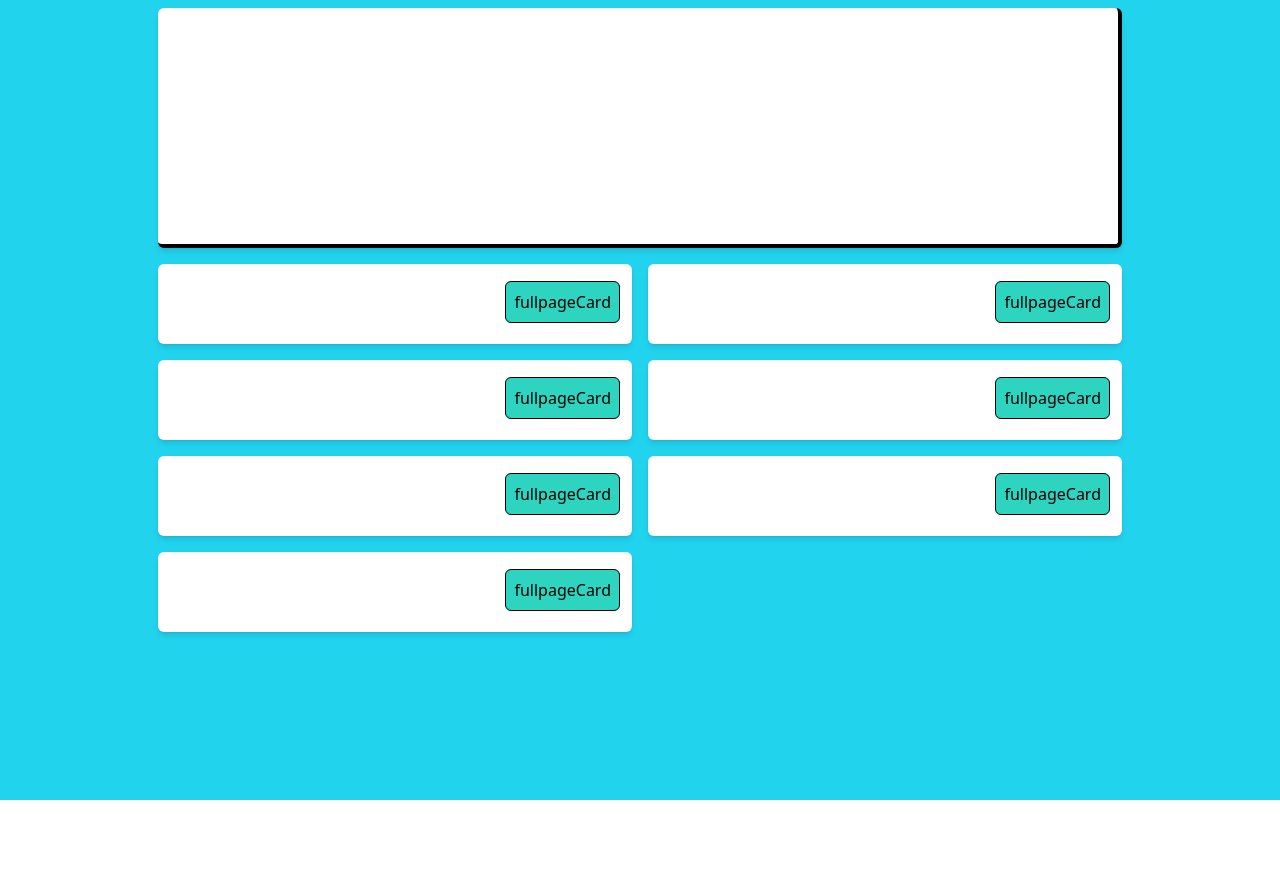
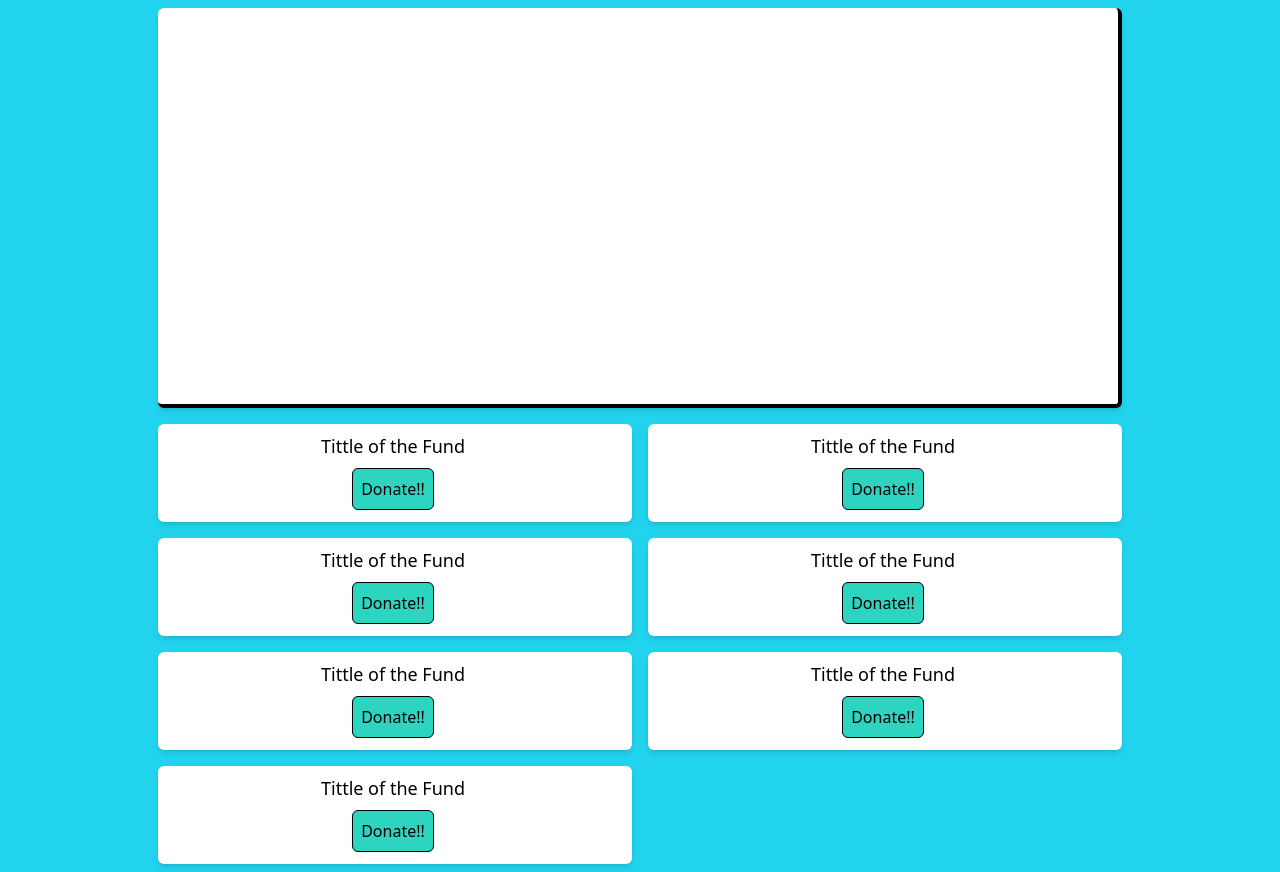
Before and after one commit to nisargsc/contribution-app, a Next.js app: page / in a window 1280 px wide. Before the commit the page ends 800 px from the top, so only its background shows below. Built offline with nearby package versions, Linux system fonts and the light colour scheme.

Commit message:
fund card layout added

```diff
--- a/components/fund_card.js
+++ b/components/fund_card.js
@@ -1,7 +1,10 @@
+import Link from "next/link";
+
 const FundCard = ({children}) => {
     return (
-        <div className="fund-card flex items-center justify-end">
-            {children}
+        <div className="fund-card flex items-center justify-center flex-col">
+            <p className="mt-2 text-lg font-medium">Tittle of the Fund</p>
+            <Link href="funds/1"><a><button className="button">Donate!!</button></a></Link>
         </div>
         )
     }
--- a/pages/index.js
+++ b/pages/index.js
@@ -7,33 +7,13 @@ export default function Home() {
         <>
             <TittleCard />
             <div className="grid grid-cols-1 lg:grid-cols-2">
-                <FundCard>
-                    <Link href="funds/1"><a><button className="button">fullpageCard</button></a></Link>
-                </FundCard>
-
-                <FundCard>
-                    <Link href="funds/2"><a><button className="button">fullpageCard</button></a></Link>
-                </FundCard>
-
-                <FundCard>
-                    <Link href="funds/3"><a><button className="button">fullpageCard</button></a></Link>
-                </FundCard>
-
-                <FundCard>
-                    <Link href="funds/4"><a><button className="button">fullpageCard</button></a></Link>
-                </FundCard>
-
-                <FundCard>
-                    <Link href="funds/5"><a><button className="button">fullpageCard</button></a></Link>
-                </FundCard>
-
-                <FundCard>
-                    <Link href="funds/6"><a><button className="button">fullpageCard</button></a></Link>
-                </FundCard>
-
-                <FundCard>
-                    <Link href="funds/7"><a><button className="button">fullpageCard</button></a></Link>
-                </FundCard>
+                <FundCard />
+                <FundCard />
+                <FundCard />
+                <FundCard />
+                <FundCard />
+                <FundCard />
+                <FundCard />
             </div>
         </>
     )
--- a/styles/globals.css
+++ b/styles/globals.css
@@ -8,11 +8,11 @@
 }
 
 .tittle-card {
-    @apply card h-60 border-4 border-black border-t-0 border-l-0;
+    @apply card min-h-[50vh] border-4 border-black border-t-0 border-l-0;
 }
 
 .fund-card {
-    @apply card h-20 border-4 border-white hover:border-black border-t-0 border-l-0;
+    @apply card border-4 border-white hover:border-black border-t-0 border-l-0;
 }
 
 .fullpage-card {
@@ -20,5 +20,6 @@
 }
 
 .button {
-    @apply m-2 p-2 bg-teal-400 hover:bg-teal-100  border border-black rounded-md shadow-sm;
+    @apply m-2 p-2 bg-teal-400 hover:bg-teal-100  border border-black
+        rounded-md shadow-sm transition ease-in-out hover:scale-105;
 }
```
